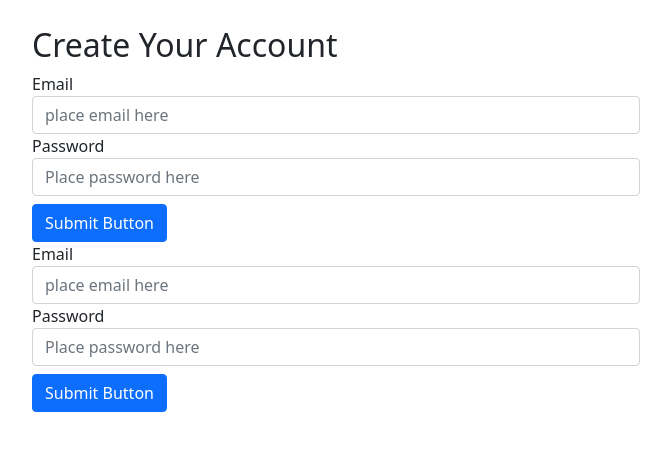
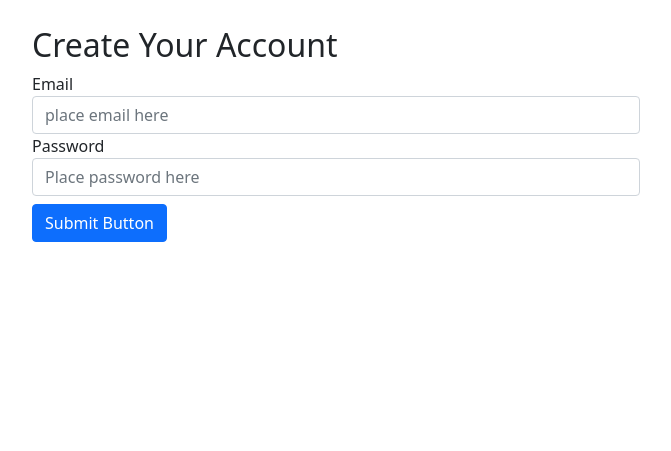
Before and after one commit to Rhino010/Flask-Phonebook, a Flask app: page /signup in a window 1280 px wide. Shown: the part 72-523 px from the top of the page, without its empty margins (38-709 px from the left). Run offline with Flask 3, Linux system fonts and the light colour scheme; some libraries are stand-ins or nearby versions.

Commit message:
fixed double input boxes

```diff
--- a/app/templates/forms.html
+++ b/app/templates/forms.html
@@ -16,23 +16,3 @@
         {{ form.submit_button(class = "btn btn-primary btn-block mt-2")}}
 
 </form>
-
-
-<form method="POST">
-    {{ form.hidden_tag() }}
-    <div class="form-group">
-        <fieldset id="email-field">
-            {{ form.email.label }}
-            {{ form.email(class = 'form-control', placeholder = 'place email here ') }}
-        </fieldset>
-    </div>
-
-        <fieldset id="pass-field">
-            {{ form.password.label }}
-            {{ form.password(class = "form-control", placeholder = "Place password here ") }}
-        </fieldset>
-
-        <!-- Submit button area -->
-        {{ form.submit_button(class = "btn btn-primary btn-block mt-2")}}
-
-</form>
```
